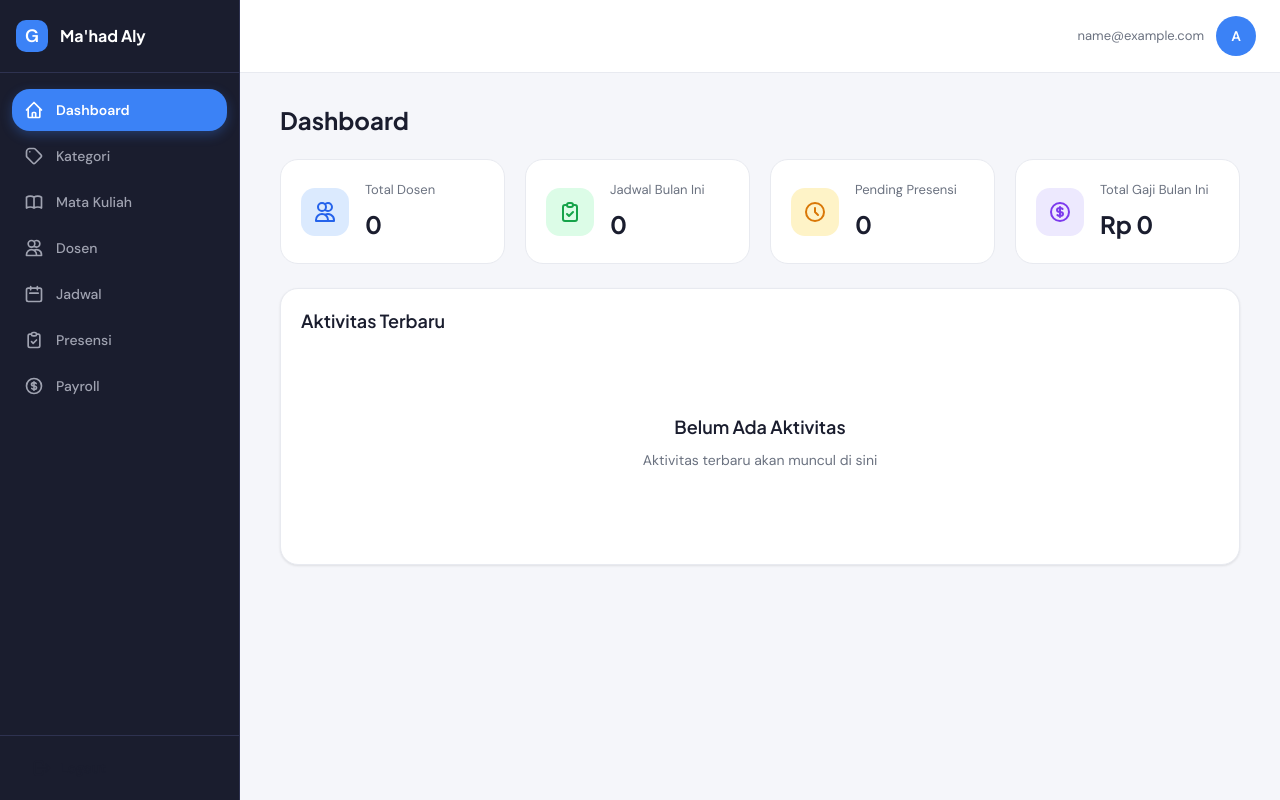
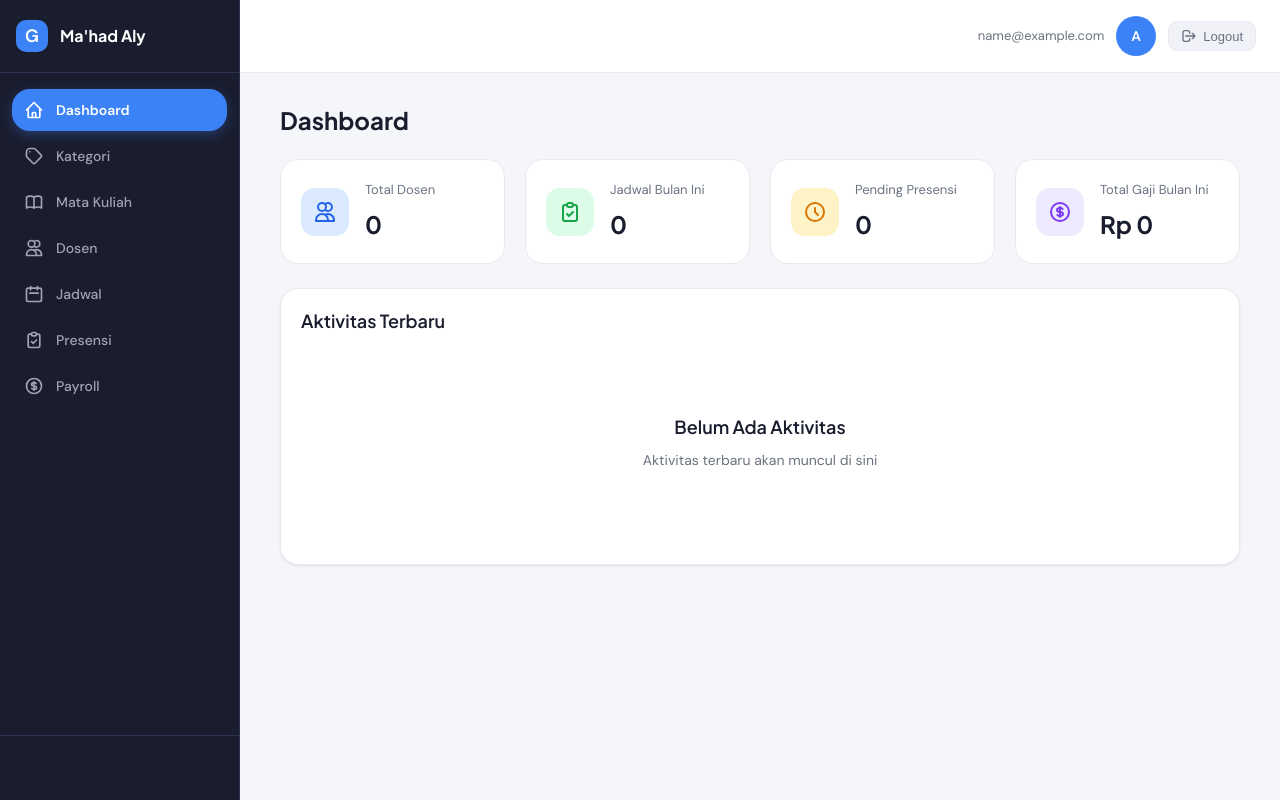
Before and after one commit to nhnf/mahadalyannur2, a plain HTML site: page dashboard-admin.html in a window 1280 px wide. Drawn offline with nearby package versions, Linux system fonts and the light colour scheme; sample sign-in values are in the browser's storage; a script that the page names is missing.

Commit message:
feat: tambah tombol logout di header agar selalu terlihat

```diff
--- a/dashboard-admin.html
+++ b/dashboard-admin.html
@@ -69,6 +69,12 @@
             <div class="flex items-center gap-3">
               <span class="body-sm text-secondary" id="userEmail"></span>
               <div class="avatar avatar-md" style="background:var(--primary-500);color:white;display:flex;align-items:center;justify-content:center;font-weight:600;">A</div>
+              <button onclick="document.getElementById('logoutModal').style.display='flex'"
+                title="Logout"
+                style="display:flex;align-items:center;gap:6px;padding:6px 12px;border-radius:var(--radius-md);border:1px solid var(--card-border);background:var(--surface-2);color:var(--text-secondary);font-size:13px;font-weight:500;cursor:pointer;transition:all .15s;">
+                <svg width="16" height="16" fill="none" stroke="currentColor" viewBox="0 0 24 24"><path stroke-linecap="round" stroke-linejoin="round" stroke-width="2" d="M17 16l4-4m0 0l-4-4m4 4H7m6 4v1a3 3 0 01-3 3H6a3 3 0 01-3-3V7a3 3 0 013-3h4a3 3 0 013 3v1"/></svg>
+                <span class="hide-mobile">Logout</span>
+              </button>
             </div>
           </div>
         </div>
```
Also changed, not shown: dashboard-finance.html (+6 -0 lines), dashboard-lecturer.html (+6 -0 lines).
